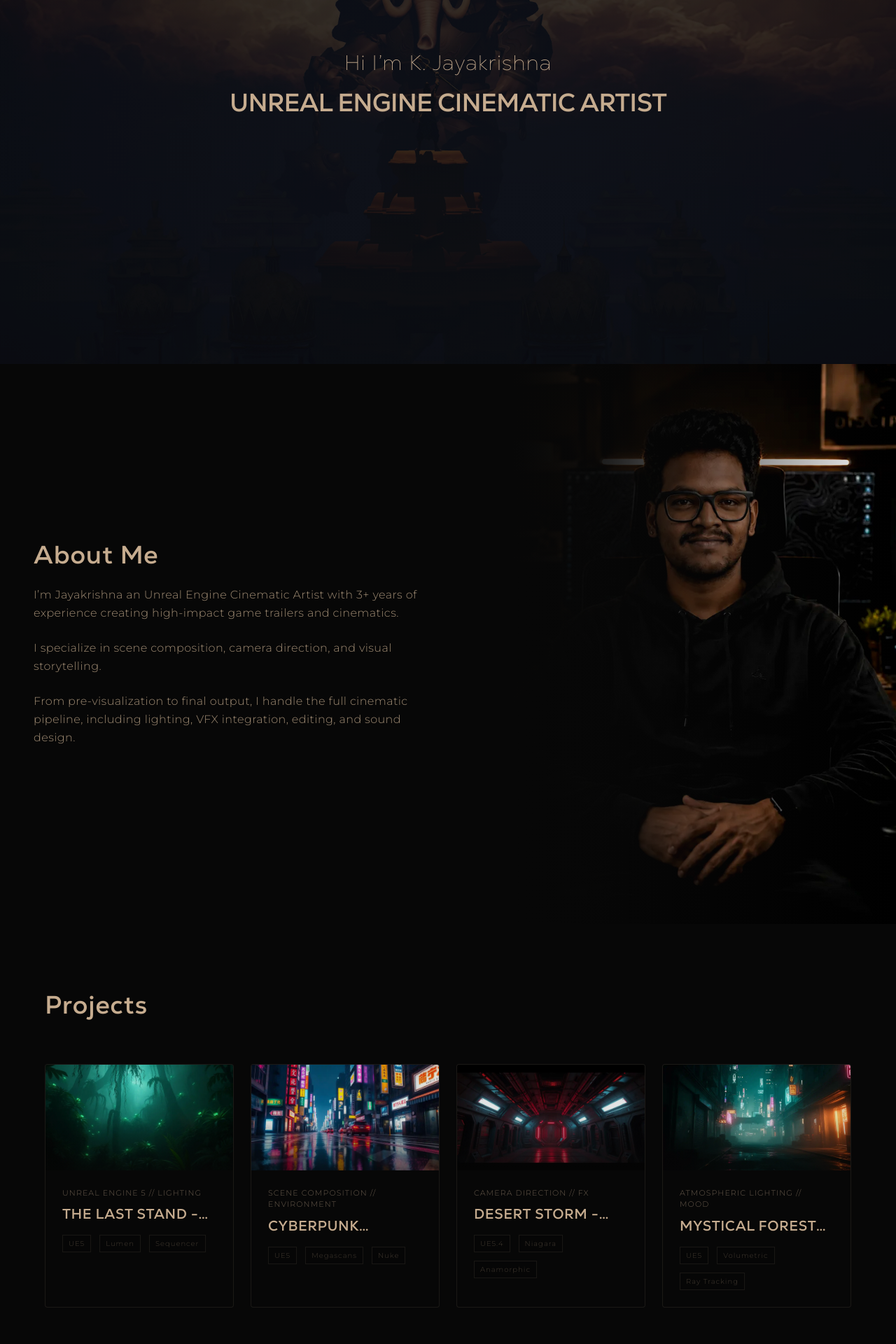
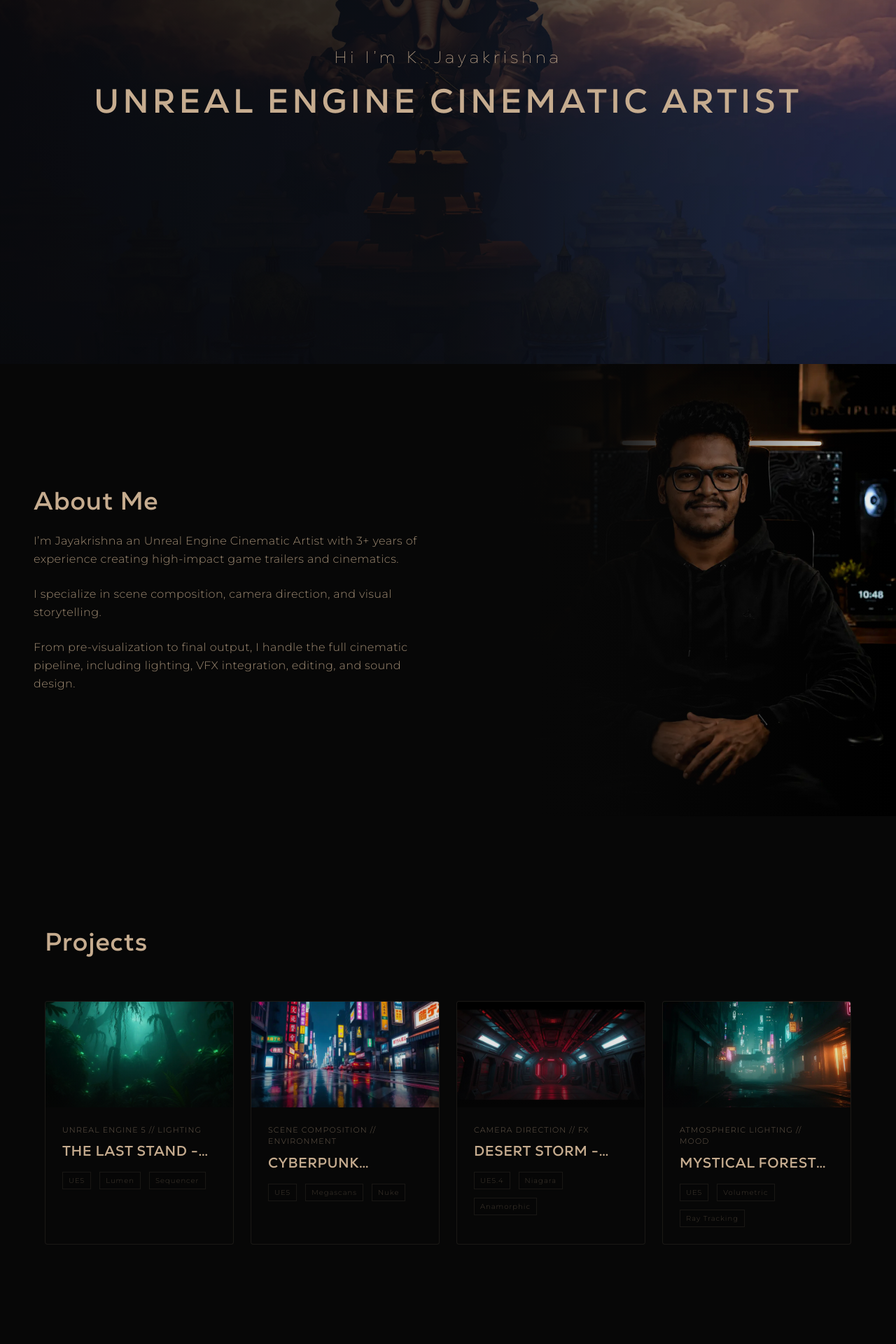
Before and after one commit to arunchand8/jk-works, a React (Vite) app: page / in a window 1280 px wide. Shown: the part 360-2280 px from the top of the page at 70% size. Built offline with nearby package versions, Linux system fonts and the light colour scheme.

Commit message:
fix gaps

```diff
--- a/src/components/About.jsx
+++ b/src/components/About.jsx
@@ -1,3 +1,80 @@
+// import React from "react";
+// import aboutProfile from "../assets/images/about-profile.webp";
+
+// const About = () => {
+//   return (
+//     <section
+//       id="about"
+//       className="relative min-h-screen w-full flex items-center bg-brand-dark overflow-hidden py-16 md:py-0"
+//     >
+//       {/* 1. DESKTOP VIEW: CINEMATIC RIGHT-ALIGNED IMAGE */}
+//       <div className="absolute inset-y-0 right-0 w-full md:w-1/2 lg:w-3/6 xl:w-3/7 z-0 hidden md:block">
+//         <img
+//           src={aboutProfile}
+//           alt="Jayakrishna Profile Desktop"
+//         // brightness, contrast పెంచడం ద్వారా ఇమేజ్ లైటింగ్ సూపర్ క్లియర్ గా మారుతుంది
+//           className="w-full h-full object-cover object-center md:object-end brightness-[1.15] contrast-[1.05] saturate-[1.02] transition-all duration-500"
+//         />
+//         {/* Left Smooth Fade Overlay */}
+//         <div className="absolute inset-0 bg-gradient-to-r from-brand-dark via-brand-dark/60 to-transparent z-10" />
+//       </div>
+
+//       {/* 2. MAIN RESPONSIVE CONTAINER */}
+//       <div className="relative z-20 max-w-7xl mx-auto w-full px-6 md:px-12 grid grid-cols-1 md:grid-cols-2 gap-8 items-center">
+//         {/* TEXT & MOBILE IMAGE COLUMN */}
+//         <div className="max-w-xl text-left flex flex-col items-center md:items-start">
+//           {/* --- MOBILE ONLY: ROUNDED PROFILE IMAGE WITH GOLD GLOW LIGHTING --- */}
+//           <div className="block md:hidden mb-8 relative">
+//             {/* Ambient Lighting Glow Behind the Circle */}
+//             <div className="absolute inset-0 rounded-full bg-brand-gold/20 blur-xs scale-96" />
+
+//             <div className="w-44 h-44 rounded-full overflow-hidden border-2 border-brand-gold/40 relative z-10 shadow-[0_0_25px_rgba(198,172,143,0.25)]">
+//               <img
+//                 src={aboutProfile}
+//                 alt="Jayakrishna Profile Mobile"
+//                 className="w-full h-full object-cover object-center brightness-[1.20] contrast-[1.08] saturate-[1.05]"
+//               />
+//             </div>
+//           </div>
+
+//           {/* Heading: About Me */}
+//           <h2 className="font-nexa font-bold text-left text-3xl md:text-4xl text-brand-gold tracking-wide mb-6 w-full text-center md:text-left">
+//             About Me
+//           </h2>
+
+//           {/* Description Content from image_3c7862.jpg */}
+//           <div className="font-montserrat font-light text-sm md:text-base text-brand-gold/80 space-y-6 leading-relaxed tracking-wide text-left">
+//             <p>
+//               I’m Jayakrishna an Unreal Engine Cinematic Artist with 3+ years of
+//               experience creating high-impact game trailers and cinematics.
+//             </p>
+
+//             <p>
+//               I specialize in scene composition, camera direction, and visual
+//               storytelling.
+//             </p>
+
+//             <p>
+//               From pre-visualization to final output, I handle the full
+//               cinematic pipeline, including lighting, VFX integration, editing,
+//               and sound design.
+//             </p>
+//           </div>
+//         </div>
+
+//         {/* Empty Column for Desktop Grid Alignment */}
+//         <div className="hidden md:block w-full h-full pointer-events-none" />
+//       </div>
+//     </section>
+//   );
+// };
+
+// export default About;
+
+
+
+
+
 import React from "react";
 import aboutProfile from "../assets/images/about-profile.webp";
 
@@ -5,14 +82,13 @@ const About = () => {
   return (
     <section
       id="about"
-      className="relative min-h-screen w-full flex items-center bg-brand-dark overflow-hidden py-16 md:py-0"
+      className="relative w-full flex items-center bg-brand-dark overflow-hidden py-24 md:py-32 lg:py-44"
     >
       {/* 1. DESKTOP VIEW: CINEMATIC RIGHT-ALIGNED IMAGE */}
       <div className="absolute inset-y-0 right-0 w-full md:w-1/2 lg:w-3/6 xl:w-3/7 z-0 hidden md:block">
         <img
           src={aboutProfile}
           alt="Jayakrishna Profile Desktop"
-        // brightness, contrast పెంచడం ద్వారా ఇమేజ్ లైటింగ్ సూపర్ క్లియర్ గా మారుతుంది
           className="w-full h-full object-cover object-center md:object-end brightness-[1.15] contrast-[1.05] saturate-[1.02] transition-all duration-500"
         />
         {/* Left Smooth Fade Overlay */}
@@ -23,6 +99,7 @@ const About = () => {
       <div className="relative z-20 max-w-7xl mx-auto w-full px-6 md:px-12 grid grid-cols-1 md:grid-cols-2 gap-8 items-center">
         {/* TEXT & MOBILE IMAGE COLUMN */}
         <div className="max-w-xl text-left flex flex-col items-center md:items-start">
+
           {/* --- MOBILE ONLY: ROUNDED PROFILE IMAGE WITH GOLD GLOW LIGHTING --- */}
           <div className="block md:hidden mb-8 relative">
             {/* Ambient Lighting Glow Behind the Circle */}
@@ -42,7 +119,7 @@ const About = () => {
             About Me
           </h2>
 
-          {/* Description Content from image_3c7862.jpg */}
+          {/* Description Content */}
           <div className="font-montserrat font-light text-sm md:text-base text-brand-gold/80 space-y-6 leading-relaxed tracking-wide text-left">
             <p>
               I’m Jayakrishna an Unreal Engine Cinematic Artist with 3+ years of
--- a/src/components/Hero.jsx
+++ b/src/components/Hero.jsx
@@ -1,3 +1,47 @@
+// import React from "react";
+// import heroBg from "../assets/images/hero-bg.webp";
+
+// const Hero = () => {
+//   return (
+//     <section
+//       id="home"
+//       className="relative min-h-screen w-full flex items-center overflow-hidden"
+//     >
+//       {/* 1. FULL WIDTH BACKGROUND IMAGE WITH DARK OVERLAY */}
+//       <div className="absolute inset-0 z-0">
+//         <img
+//           src={heroBg}
+//           alt="Cinematic Background"
+//           className="w-full h-full object-cover object-center"
+//         />
+//         {/* Subtle vignette/gradient so your text pops perfectly */}
+//         <div className="absolute inset-0 bg-gradient-to-r from-brand-dark/75 via-brand-dark/75 to-brand-dark/75 z-10" />
+//         <div className="absolute inset-0 bg-black/20 z-10" />
+//       </div>
+
+//       {/* 2. TWO LINES TEXT CONTENT - CENTERED ALIGNMENT */}
+//       <div className="relative z-20 max-w-7xl mx-auto w-full px-6 md:px-12 text-center select-none pointer-events-none">
+//         {/* First Line: Nexa Trial Thin + Bad Decision Studio Blur Reveal */}
+//         <h1 className="font-nexa font-thin text-xl md:text-2xl lg:text-3xl text-brand-gold tracking-wide mb-4 animate-hero-fade-1">
+//           Hi I’m{" "}
+//           <span className="text-brand-gold font-thin">K. Jayakrishna</span>
+//         </h1>
+
+//         {/* Second Line: Nexa Trial Bold + Staggered Long Delay Blur Reveal */}
+//         <h2 className="font-nexa font-bold text-2xl md:text-3xl lg:text-4xl tracking-tight text-brand-gold leading-tight uppercase animate-hero-fade-2">
+//           UNREAL ENGINE CINEMATIC ARTIST
+//         </h2>
+//       </div>
+//     </section>
+//   );
+// };
+
+// export default Hero;
+
+
+
+
+
 import React from "react";
 import heroBg from "../assets/images/hero-bg.webp";
 
@@ -15,22 +59,24 @@ const Hero = () => {
           className="w-full h-full object-cover object-center"
         />
         {/* Subtle vignette/gradient so your text pops perfectly */}
-        <div className="absolute inset-0 bg-gradient-to-r from-brand-dark/75 via-brand-dark/75 to-brand-dark/75 z-10" />
+        <div className="absolute inset-0 bg-gradient-to-r from-brand-dark/85 via-brand-dark/75 to-transparent z-10" />
         <div className="absolute inset-0 bg-black/20 z-10" />
       </div>
 
       {/* 2. TWO LINES TEXT CONTENT - CENTERED ALIGNMENT */}
       <div className="relative z-20 max-w-7xl mx-auto w-full px-6 md:px-12 text-center select-none pointer-events-none">
-        {/* First Line: Nexa Trial Thin + Bad Decision Studio Blur Reveal */}
-        <h1 className="font-nexa font-thin text-xl md:text-2xl lg:text-3xl text-brand-gold tracking-wide mb-4 animate-hero-fade-1">
+
+        {/* First Line: Sleek, thin, and elegant sizing */}
+        <h1 className="font-nexa font-thin text-lg md:text-xl lg:text-2xl text-brand-gold tracking-[0.2em] mb-4 animate-hero-fade-1">
           Hi I’m{" "}
           <span className="text-brand-gold font-thin">K. Jayakrishna</span>
         </h1>
 
-        {/* Second Line: Nexa Trial Bold + Staggered Long Delay Blur Reveal */}
-        <h2 className="font-nexa font-bold text-2xl md:text-3xl lg:text-4xl tracking-tight text-brand-gold leading-tight uppercase animate-hero-fade-2">
+        {/* Second Line: Re-balanced cinematic bold size (Not too big, not too small) */}
+        <h2 className="font-nexa font-bold text-2xl md:text-4xl lg:text-5xl tracking-widest text-brand-gold leading-tight uppercase animate-hero-fade-2">
           UNREAL ENGINE CINEMATIC ARTIST
         </h2>
+
       </div>
     </section>
   );
--- a/src/components/ProjectCard.jsx
+++ b/src/components/ProjectCard.jsx
@@ -1,3 +1,53 @@
+// import React from "react";
+
+// const ProjectCard = ({ title, category, image, tools }) => {
+//   return (
+//     <div className="group w-full block bg-neutral-950/30 border border-brand-gold/10 overflow-hidden cursor-pointer rounded-sm transform transition-all duration-500 ease-out hover:-translate-y-3 hover:border-brand-gold/30 hover:shadow-[0_15px_40px_rgba(198,172,143,0.08)]">
+//       {/* 1. IMAGE FRAME CONTAINER WITH LAZY LOADING */}
+//       <div className="w-full aspect-video overflow-hidden relative bg-neutral-900">
+//         <img
+//           src={image}
+//           alt={title}
+//           loading="lazy" // పర్ఫార్మెన్స్ కోసం లేజీ లోడింగ్
+//           className="w-full h-full object-cover transition-transform duration-700 ease-out group-hover:scale-105 brightness-[0.9] group-hover:brightness-100"
+//         />
+//         {/* Cinematic subtle gradient layout overlay inside the image */}
+//         <div className="absolute inset-0 bg-gradient-to-t from-brand-dark via-transparent to-transparent opacity-60" />
+//       </div>
+
+//       {/* 2. PROJECT DETAILED TEXT AREA */}
+//       <div className="p-6 text-left">
+//         {/* Category: Montserrat Light */}
+//         <span className="font-montserrat font-light text-[11px] tracking-widest text-brand-gold/50 block mb-2 uppercase">
+//           {category}
+//         </span>
+
+//         {/* Title: Nexa Bold */}
+//         <h3 className="font-nexa font-bold text-lg md:text-xl text-brand-gold group-hover:text-white transition-colors duration-300 tracking-wide mb-4 line-clamp-1">
+//           {title}
+//         </h3>
+
+//         {/* Engine Tools & Tech Badges */}
+//         <div className="flex flex-wrap gap-3 mt-2">
+//           {tools.map((tool, index) => (
+//             <span
+//               key={index}
+//               className="font-montserrat font-light text-[10px] tracking-widest text-brand-gold/30 border border-brand-gold/10 px-2 py-1 rounded-none bg-brand-dark/40"
+//             >
+//               {tool}
+//             </span>
+//           ))}
+//         </div>
+//       </div>
+//     </div>
+//   );
+// };
+
+// export default ProjectCard;
+
+
+
+
 import React from "react";
 
 const ProjectCard = ({ title, category, image, tools }) => {
@@ -8,7 +58,7 @@ const ProjectCard = ({ title, category, image, tools }) => {
         <img
           src={image}
           alt={title}
-          loading="lazy" // పర్ఫార్మెన్స్ కోసం లేజీ లోడింగ్
+          loading="lazy"
           className="w-full h-full object-cover transition-transform duration-700 ease-out group-hover:scale-105 brightness-[0.9] group-hover:brightness-100"
         />
         {/* Cinematic subtle gradient layout overlay inside the image */}
--- a/src/components/Projects.jsx
+++ b/src/components/Projects.jsx
@@ -1,3 +1,81 @@
+// import React from "react";
+// import ProjectCard from "./ProjectCard";
+
+// // మీ 4 ప్రాజెక్ట్ థంబ్‌నైల్స్ ఇమేజెస్
+// import proj1 from "../assets/images/project1.webp";
+// import proj2 from "../assets/images/project2.webp";
+// import proj3 from "../assets/images/project3.webp";
+// import proj4 from "../assets/images/project4.webp";
+
+// const Projects = () => {
+//   const projectList = [
+//     {
+//       id: 1,
+//       title: "THE LAST STAND - CINEMATIC TRAILER",
+//       category: "Unreal Engine 5 // Lighting",
+//       image: proj1,
+//       tools: ["UE5", "Lumen", "Sequencer"],
+//     },
+//     {
+//       id: 2,
+//       title: "CYBERPUNK ALLEYWAY RENDERS",
+//       category: "Scene Composition // Environment",
+//       image: proj2,
+//       tools: ["UE5", "Megascans", "Nuke"],
+//     },
+//     {
+//       id: 3,
+//       title: "DESERT STORM - SHORT SEQUENCE",
+//       category: "Camera Direction // FX",
+//       image: proj3,
+//       tools: ["UE5.4", "Niagara", "Anamorphic"],
+//     },
+//     {
+//       id: 4,
+//       title: "MYSTICAL FOREST RELIGHTING",
+//       category: "Atmospheric Lighting // Mood",
+//       image: proj4,
+//       tools: ["UE5", "Volumetric", "Ray Tracking"],
+//     },
+//   ];
+
+//   return (
+//     <section
+//       id="projects"
+//       className="min-h-screen w-full bg-brand-dark py-24 px-6 md:px-12 lg:px-16 border-b border-brand-gold/5"
+//     >
+//       <div className="max-w-[90rem] mx-auto w-full text-left">
+//         {/* Top Headers */}
+//         <h2 className="font-nexa font-bold text-3xl md:text-4xl text-brand-gold tracking-wide mb-16">
+//           Projects
+//         </h2>
+
+//         {/*
+//           --- SINGLE ROW GRID CONFIGURATION FOR LARGE SCREENS ---
+//           Mobile: grid-cols-1 (ఒకదాని కింద ఒకటి)
+//           Tablet: md:grid-cols-2 (పక్కపక్కన రెండు)
+//           Large Screens: lg:grid-cols-4 (ఒకే వరుసలో నాలుగు)
+//         */}
+//         <div className="grid grid-cols-1 md:grid-cols-2 lg:grid-cols-4 gap-x-6 gap-y-12">
+//           {projectList.map((project) => (
+//             <ProjectCard
+//               key={project.id}
+//               title={project.title}
+//               category={project.category}
+//               image={project.image}
+//               tools={project.tools}
+//             />
+//           ))}
+//         </div>
+//       </div>
+//     </section>
+//   );
+// };
+
+// export default Projects;
+
+
+
 import React from "react";
 import ProjectCard from "./ProjectCard";
 
@@ -42,7 +120,7 @@ const Projects = () => {
   return (
     <section
       id="projects"
-      className="min-h-screen w-full bg-brand-dark py-24 px-6 md:px-12 lg:px-16 border-b border-brand-gold/5"
+      className="w-full bg-brand-dark py-24 md:py-32 lg:py-40 px-6 md:px-12 lg:px-16 border-b border-brand-gold/5"
     >
       <div className="max-w-[90rem] mx-auto w-full text-left">
         {/* Top Headers */}
```
